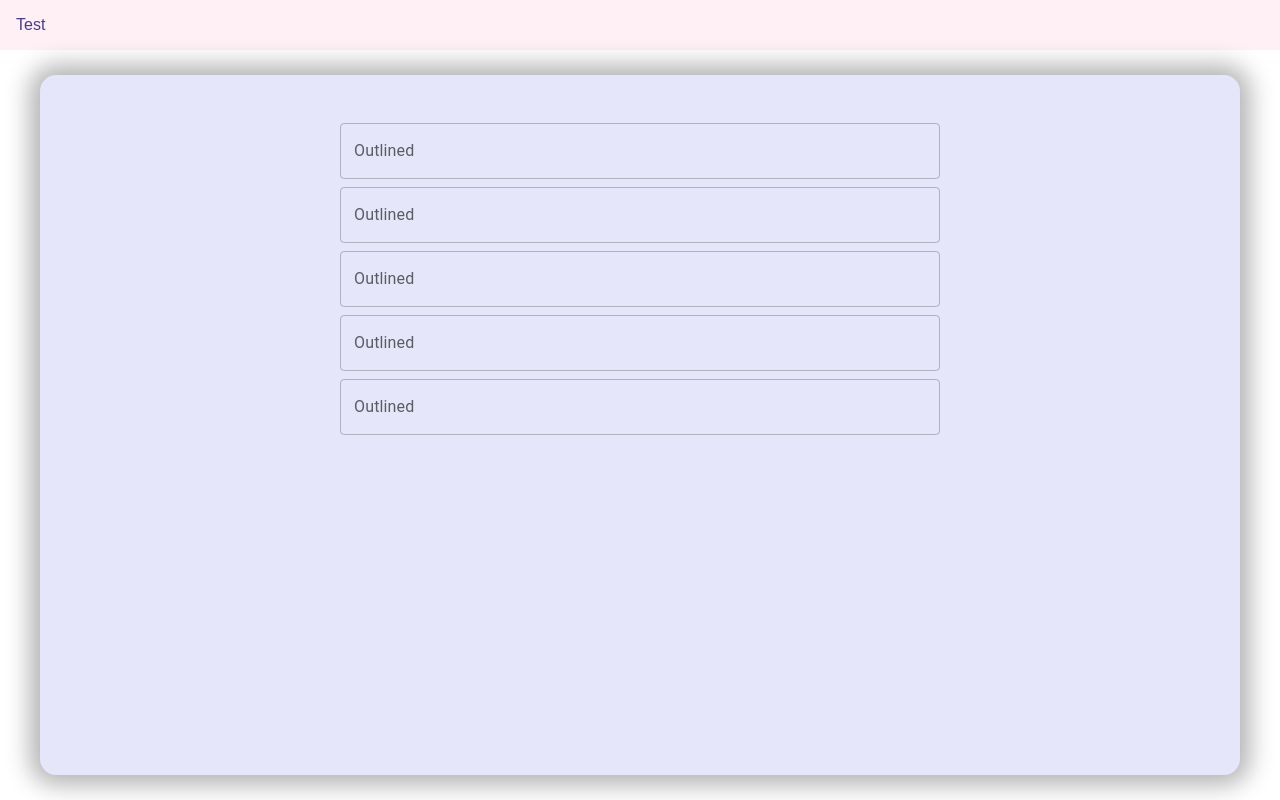
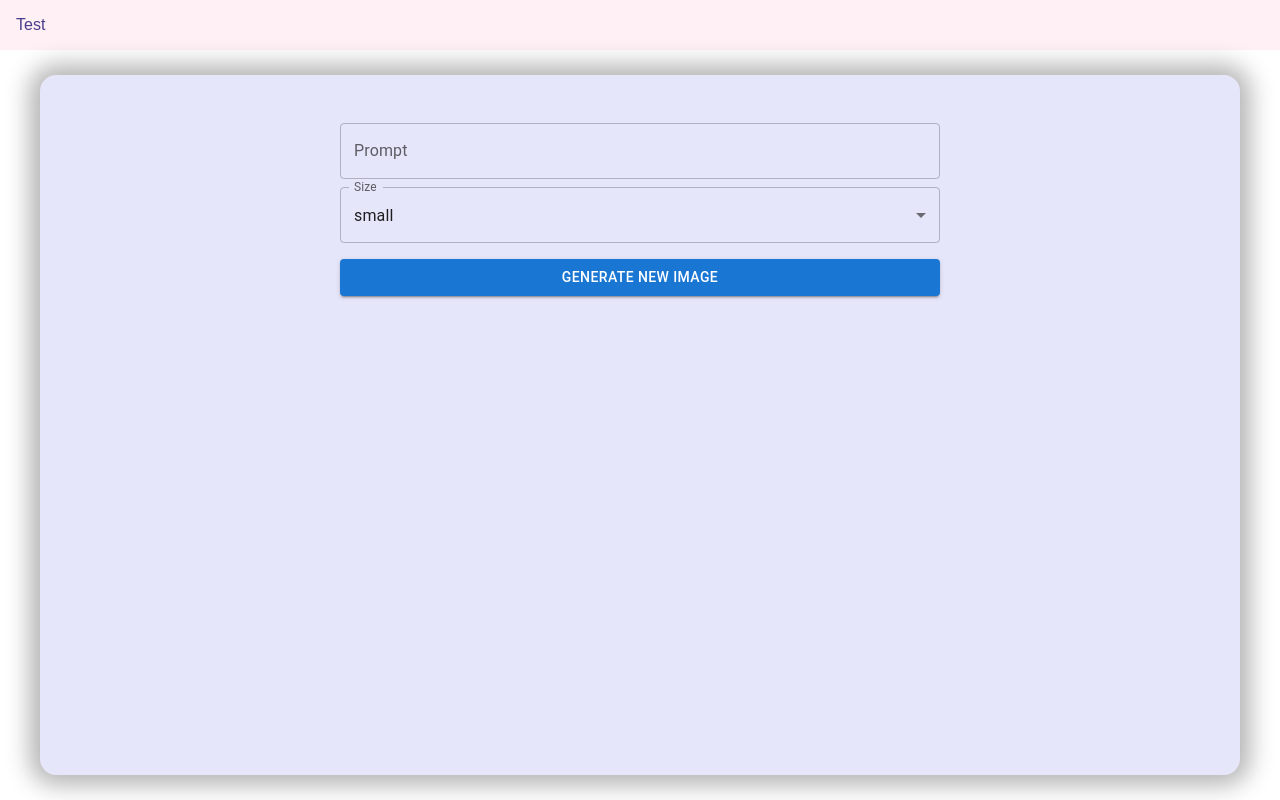
Before and after one commit to sdg877/ai-image-generator, a React (Create React App) app in the folder frontend/: page / in a window 1280 px wide. Built offline with nearby package versions, Linux system fonts and the light colour scheme.

Commit message:
further styling and search form added

```diff
--- a/frontend/src/components/main/Main.jsx
+++ b/frontend/src/components/main/Main.jsx
@@ -1,16 +1,41 @@
-import React from 'react'
+import { useState } from 'react'
 import './main.scss';
-import { Stack, TextField } from "@mui/material"
+import { Stack, TextField, FormControl, InputLabel, Select, MenuItem, Button } from "@mui/material"
+
+const sizes = {
+    small: "256x256",
+    medium: "512x512",
+    large: "1024x1024"
+}
 
 function Main() {
+    // const [prompt, setPrompt ] = useState("");
+    const [size, setSize] = useState(sizes.small)
+
+    const clickHandler = () => {
+      console.log({ prompt, size });
+
+      if (prompt === "") {
+        alert("Please enter something");
+        return;
+      }
+    }
+
   return (
     <div className="main">
         <Stack spacing={1} className="main-stack">
-            <TextField id="outlined-basic" label="Outlined" variant="outlined" />
-            <TextField id="outlined-basic" label="Outlined" variant="outlined" />
-            <TextField id="outlined-basic" label="Outlined" variant="outlined" />
-            <TextField id="outlined-basic" label="Outlined" variant="outlined" />
-            <TextField id="outlined-basic" label="Outlined" variant="outlined" />
+            <TextField label="Prompt" variant="outlined" />
+            <FormControl fullWidth>
+               <InputLabel>Size</InputLabel>
+               <Select value={size} label="Size" onChange={(e) => setSize(e.target.value)}>
+                  <MenuItem value={sizes.small}>small</MenuItem>
+                  <MenuItem value={sizes.medium}>medium</MenuItem>
+                  <MenuItem value={sizes.large}>large</MenuItem>
+               </Select>
+               <Button variant="contained" onClick={clickHandler} sx={{ mt: "1rem" }}>
+                  Generate New Image
+               </Button>
+            </FormControl>
         </Stack>
     </div>
   )
```
